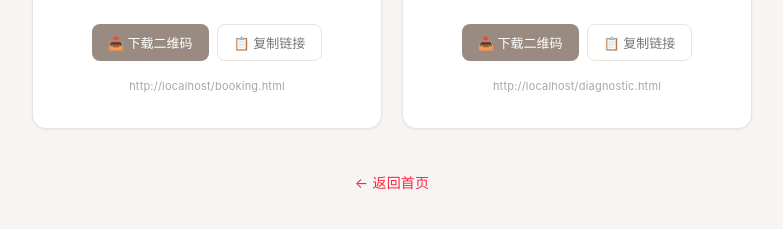
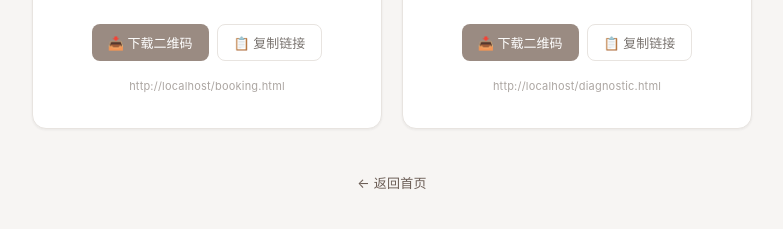
Before and after one commit to lvzhongzheng520/xhs-survey, a plain HTML site: page qrcode.html in a window 1280 px wide. Shown: the part 527-756 px from the top of the page, without its empty margins (248-1031 px from the left). Drawn offline with Linux system fonts and the light colour scheme.

Commit message:
style: redesign

```diff
--- a/qrcode.html
+++ b/qrcode.html
@@ -44,7 +44,7 @@
     </div>
 
     <div style="text-align:center; margin-top:40px;">
-      <a href="index.html" style="color: #FF2442; text-decoration: none; font-size: 14px;">← 返回首页</a>
+      <a href="index.html" style="color: var(--primary-dark); text-decoration: none; font-size: 13px;">← 返回首页</a>
     </div>
   </div>
 
```
